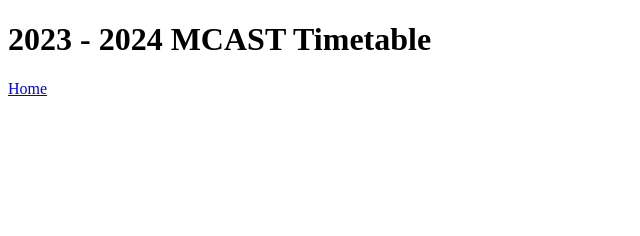
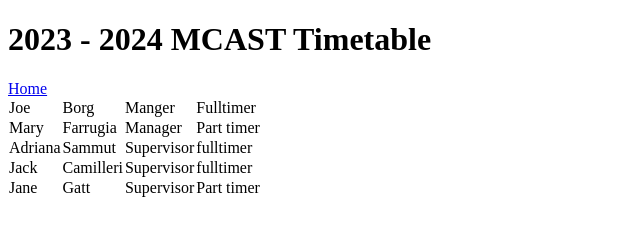
Before and after one commit to Naomif2003/Naomif2003.github.io, a plain HTML site: page Timetable.html in a window 1280 px wide. Shown: the whole page, without its empty margins (0-640 px from the left). Drawn offline with Linux system fonts and the light colour scheme.

Commit message:
Timetable page + pictures
+ added text
+ added images
+ added timetable

```diff
--- /dev/null
+++ b/Timetable.css
@@ -0,0 +1,5 @@
+table, table tr td{
+    border: 1px black;
+    border-spacing: 0px;
+    border-collapse: collapse;
+}
--- a/Timetable.html
+++ b/Timetable.html
@@ -4,11 +4,49 @@
     <meta charset="UTF-8">
     <meta name="viewport" content="width=device-width, initial-scale=1.0">
     <title>Timetable</title>
+    <link rel="stylesheet" href="Timetable.css">
 </head>
 <body>
     <h1>
         2023 - 2024 MCAST Timetable
     </h1>
     <a href="Index.html">Home</a>
+
+    <table>
+    <tr>
+        <td>Joe</td>
+        <td>Borg</td>
+        <td>Manger</td>
+        <td>Fulltimer</td>
+    </tr>
+
+    <tr>
+        <td>Mary</td>
+        <td>Farrugia</td>
+        <td>Manager</td>
+        <td>Part timer</td>
+    </tr>
+
+    <tr>
+        <td>Adriana</td>
+        <td>Sammut</td>
+        <td>Supervisor</td>
+        <td>fulltimer</td>
+    </tr>
+
+    <tr>
+        <td>Jack</td>
+        <td>Camilleri</td>
+        <td>Supervisor</td>
+        <td>fulltimer</td>
+    </tr>
+
+    <tr>
+        <td>Jane</td>
+        <td>Gatt</td>
+        <td>Supervisor</td>
+        <td>Part timer</td>
+    </tr>
+    </table>
 </body>
 </html>
```
Also changed, not shown: Index.css (+13 -1 lines), Index.html (+6 -4 lines), Image1.jpg (added), 1 other file.
